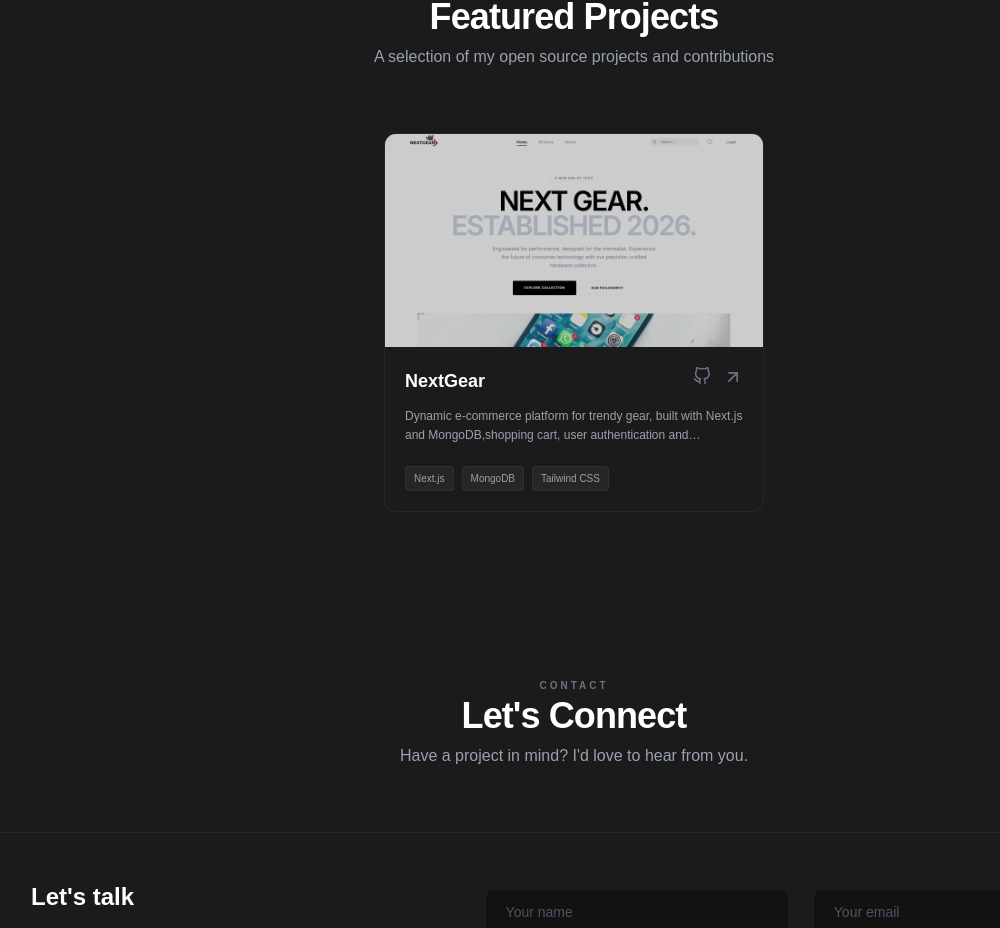
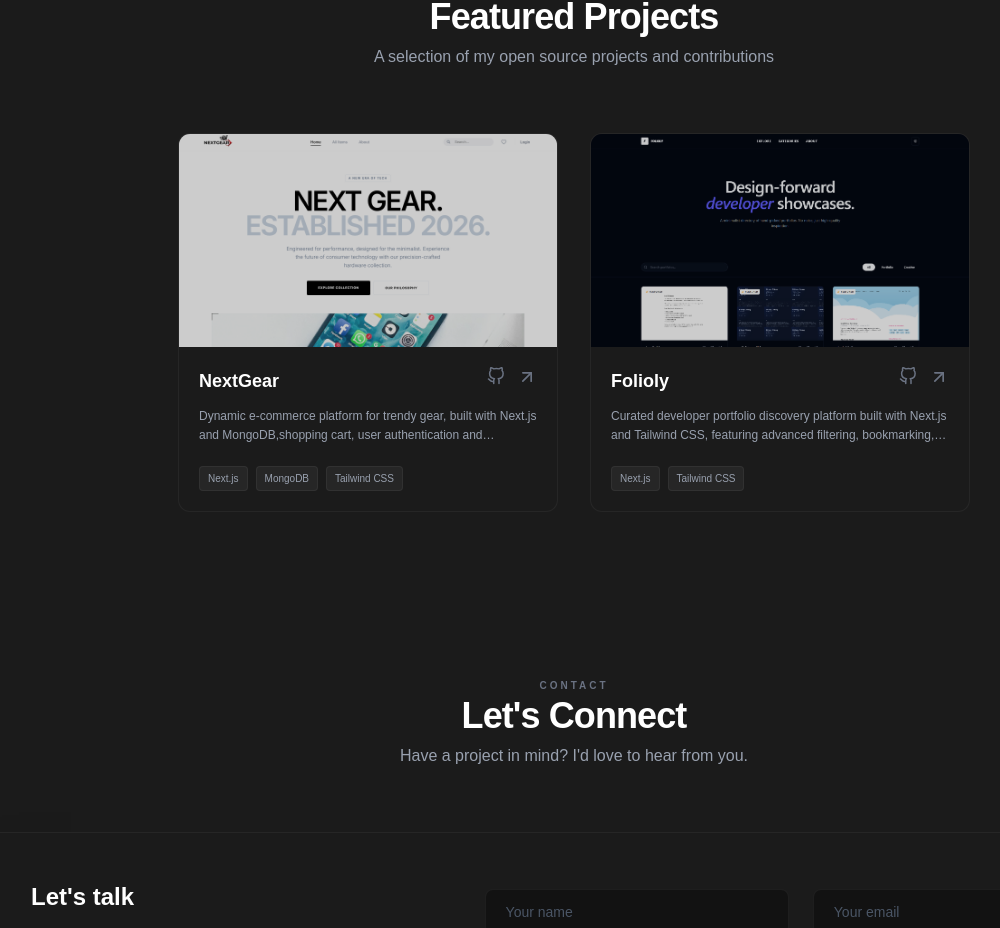
Before and after one commit to ksajjadhossen/PortfolioProject, a Next.js app: page / in a window 1280 px wide. Shown: the part 2158-3086 px from the top of the page, without its empty margins (66-1066 px from the left). Built offline with nearby package versions, Linux system fonts and the light colour scheme.

Commit message:
New project added successfully.

```diff
--- a/src/app/components/Portfolio/Portfolio.jsx
+++ b/src/app/components/Portfolio/Portfolio.jsx
@@ -15,7 +15,15 @@ const Portfolio = () => {
       github: "https://github.com/ksajjadhossen/NextGear",
       live: "https://next-gear-iota.vercel.app/",
     },
-    // আপনি চাইলে এখানে আরও প্রোজেক্ট অবজেক্ট যোগ করতে পারেন
+    {
+      title: "Folioly",
+      description:
+        "Curated developer portfolio discovery platform built with Next.js and Tailwind CSS, featuring advanced filtering, bookmarking, category-based exploration, search functionality, pagination, and dark/light theme support.",
+      image: "/folioly.png",
+      tech: ["Next.js", "Tailwind CSS"],
+      github: "https://github.com/ksajjadhossen/Folioly",
+      live: "https://folioly.vercel.app/",
+    },
   ];
 
   return (
```
Also changed, not shown: public/folioly.png (added).
